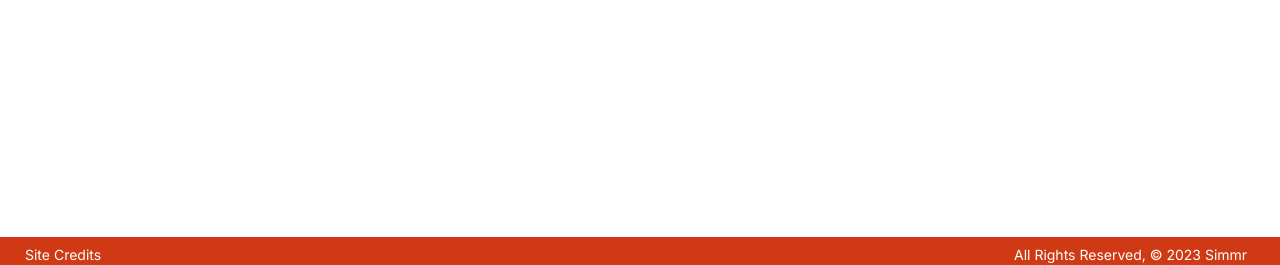
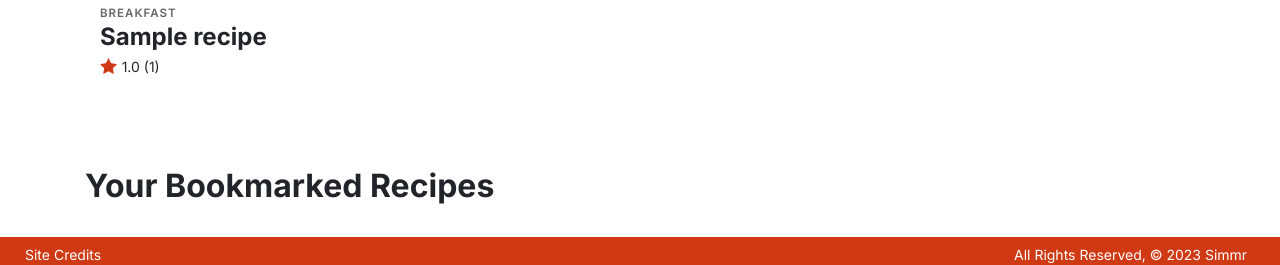
Before and after one commit to MichaelBMoss/simmr, a Django app: a page that uses main_app/templates/profile.html in a window 1280 px wide. Shown: the part 528-793 px from the top of the page. Run offline with Django 4.2, Linux system fonts and the light colour scheme; a user stored in the database is signed in; tables that the repository leaves empty hold one stand-in row (values such as "Sample post").

Commit message:
recipe name, photo, rating display on profile page

```diff
--- a/main_app/templates/profile.html
+++ b/main_app/templates/profile.html
@@ -1,34 +1,60 @@
 {% extends 'base.html' %}
-
+{% load static %}
 {% block content %}
 <header class="hero-lg">
     <h1>{{ user.username }}'s Profile</h1>
 </header>
 
-<div class="container flex-column">
+<div class="container container-home">
+    <h2>Your Recipes</h2>
+</div>
 
-    <h2>Your Recipes</h2>
-    <ul>
-        {% for recipe in authored_recipes %}
-        <li>
-            <a href="{% url 'recipe_detail' recipe.pk %}">{{ recipe.name }}</a>
-        </li>
-        {% empty %}
-        <li>You haven't written any recipes yet.</li>
-        {% endfor %}
-    </ul>
+<div class="container container-home">
+    {% for recipe in authored_recipes %}
+        <div class="card">
+            <a class="recipe-card-link" href="{% url 'recipe_detail' recipe.id %}">
+                <div class="image-container">
+                    <img id="image" class="list-view-image" src="{{ recipe.photo_set.first.url }}">
+                </div>
+                <span class="card-category">{{ recipe.category }}</span>
+                <h4 class="card-title">{{ recipe.name }}</h4>
+                <div class="rating">
+                    <img class="list-view-star" src="{% static 'main_app/images/star-red.png' %}" alt="rating-star">
+                    {% if recipe.total_reviews %}
+                    <span class="list-view-rating">{{ recipe.average_rating|floatformat:1 }} ({{ recipe.total_reviews }})</span>
+                    {% else %}
+                    <span class="list-view-rating">No Reviews Yet</span>
+                    {% endif %}
+                </div>
+            </a>
+        </div>
+    {% endfor %}
 </div>
-<div class="container flex-column">
-    <h2>Bookmarked Recipes</h2>
-    <ul>
-        {% for recipe in bookmarked_recipes %}
-        <li>
-            <a href="{% url 'recipe_detail' recipe.pk %}">{{ recipe.name }}</a>
-        </li>
-        {% empty %}
-        <li>No bookmarked recipes yet.</li>
-        {% endfor %}
-    </ul>
+
+<div class="container container-home">
+    <h2>Your Bookmarked Recipes</h2>
+</div>
+
+<div class="container container-home">
+    {% for recipe in bookmarked_recipes %}
+        <div class="card">
+            <a class="recipe-card-link" href="{% url 'recipe_detail' recipe.id %}">
+                <div class="image-container">
+                    <img id="image" class="list-view-image" src="{{ recipe.photo_set.first.url }}">
+                </div>
+                <span class="card-category">{{ recipe.category }}</span>
+                <h4 class="card-title">{{ recipe.name }}</h4>
+                <div class="rating">
+                    <img class="list-view-star" src="{% static 'main_app/images/star-red.png' %}" alt="rating-star">
+                    {% if recipe.total_reviews %}
+                    <span class="list-view-rating">{{ recipe.average_rating|floatformat:1 }} ({{ recipe.total_reviews }})</span>
+                    {% else %}
+                    <span class="list-view-rating">No Reviews Yet</span>
+                    {% endif %}
+                </div>
+            </a>
+        </div>
+    {% endfor %}
 </div>
 
 {% endblock %}
```
